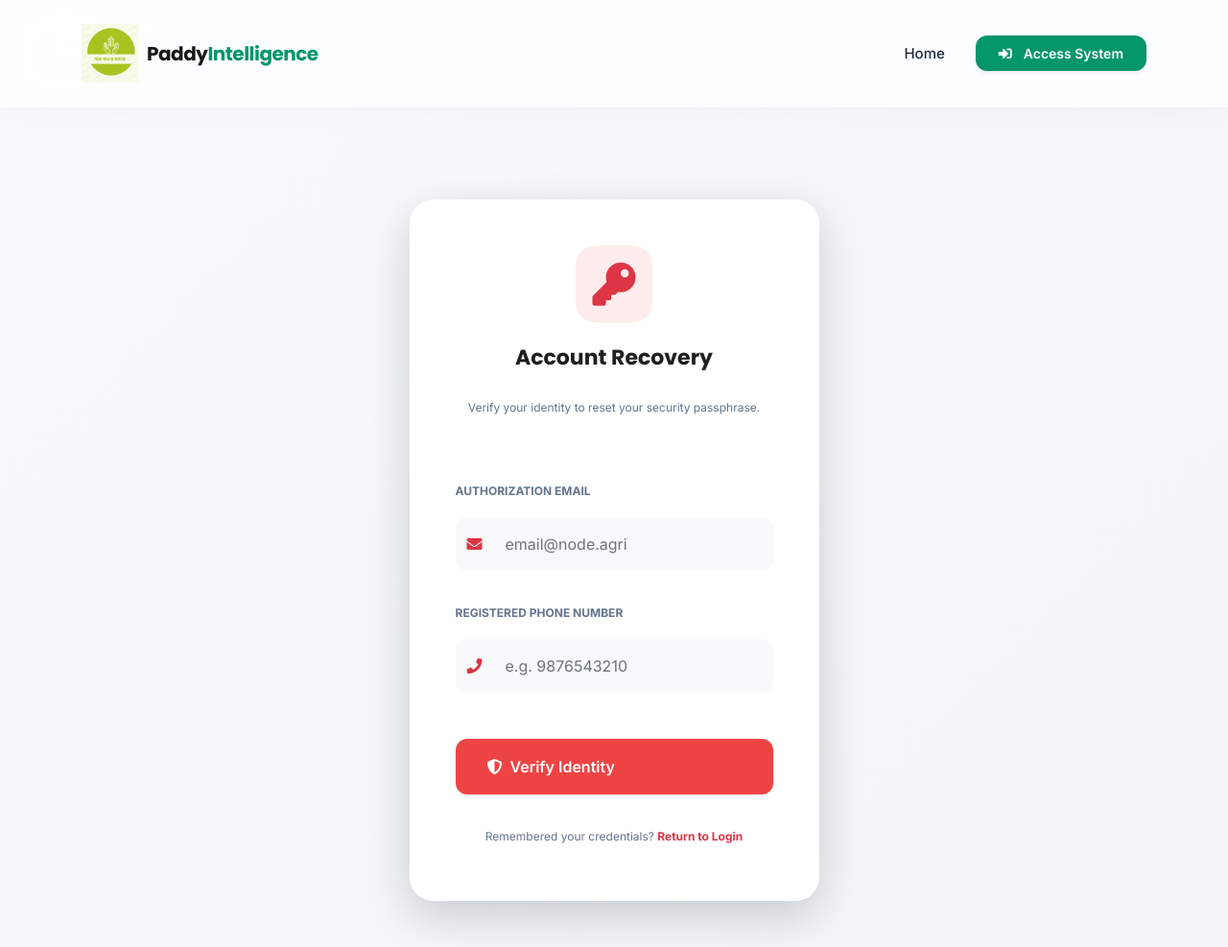
After one commit to pranav007123/paddy, a Django app: page /forgot_password/ in a window 1280 px wide. The commit adds this page. Shown: the whole page at 96% size. Run offline with Django 3.2, Linux system fonts and the light colour scheme; some libraries are stand-ins or nearby versions.

Commit message:
Update project files

```diff
--- a/paddy/urls.py
+++ b/paddy/urls.py
@@ -27,6 +27,10 @@ urlpatterns = [
     path('v_register/',views.v_register),
     path('login/',views.login, name='login'),
     path('login/addlogin',views.addlogin),
+    path('forgot_password/', views.forgot_password, name='forgot_password'),
+    path('forgot_password/verify', views.verify_forgot_password),
+    path('reset_password/', views.reset_password, name='reset_password'),
+    path('reset_password/update', views.update_password),
     path('logout/',views.logout, name='logout'),
     path('recent_diseases',views.recent_diseases),
     path('files',views.files, name='paddy_upload'),
--- a/paddy/views.py
+++ b/paddy/views.py
@@ -63,6 +63,66 @@ def addlogin(request):
 
     else:
         return render(request,'login.html',{'message':"Invalid Email or Password"})
+
+def forgot_password(request):
+    return render(request, 'forgot_password.html')
+
+def verify_forgot_password(request):
+    if request.method == "POST":
+        email = request.POST.get('email', '').strip()
+        phone_number = request.POST.get('phone_number', '').strip()
+
+        # Check if user exists with this email and phone number
+        if user.objects.filter(email=email, phone_number=phone_number).exists():
+            request.session['reset_email'] = email
+            return redirect('/reset_password/')
+        else:
+            messages.error(request, "Invalid Email or Registered Phone Number combination.")
+            return redirect('/forgot_password/')
+    return redirect('/forgot_password/')
+
+def reset_password(request):
+    if 'reset_email' not in request.session:
+        messages.error(request, "Session expired or invalid request. Please verify your identity again.")
+        return redirect('/forgot_password/')
+    return render(request, 'reset_password.html')
+
+def update_password(request):
+    if request.method == "POST":
+        if 'reset_email' not in request.session:
+            messages.error(request, "Session expired. Please try again.")
+            return redirect('/forgot_password/')
+
+        email = request.session['reset_email']
+        new_password = request.POST.get('new_password')
+        confirm_password = request.POST.get('confirm_password')
+
+        if new_password != confirm_password:
+            messages.error(request, "Passwords do not match.")
+            return redirect('/reset_password/')
+
+        # Basic constraints
+        if len(new_password) < 8:
+            messages.error(request, "Password must be at least 8 characters long.")
+            return redirect('/reset_password/')
+
+        try:
+            user_obj = user.objects.get(email=email)
+            user_obj.password = new_password
+            user_obj.confirm_password = new_password # Update confirm_password field as well
+            user_obj.save()
+
+            # Clear session variable securely
+            del request.session['reset_email']
+
+            messages.success(request, "Security passphrase updated successfully. Please log in.")
+            return redirect('/login/')
+
+        except user.DoesNotExist:
+            messages.error(request, "Error finding account. Please try again.")
+            return redirect('/forgot_password/')
+
+    return redirect('/reset_password/')
 
 def logout(request):
     session_keys=list(request.session.keys())
--- /dev/null
+++ b/templates/forgot_password.html
@@ -0,0 +1,76 @@
+{% extends 'base.html' %}
+{% load static %}
+
+{% block title %}Forgot Security Passphrase - Agricultural Intelligence{% endblock %}
+
+{% block content %}
+<div class="container py-5 mt-5">
+    <div class="row justify-content-center">
+        <div class="col-lg-5 col-md-8 px-4">
+            <div class="feature-card p-4 p-md-5 shadow-lg border-0"
+                style="border-radius: 25px; background: rgba(255, 255, 255, 0.95); backdrop-filter: blur(10px);">
+                <div class="text-center mb-5">
+                    <div class="stat-icon mx-auto mb-4"
+                        style="background: rgba(239, 68, 68, 0.1); width: 80px; height: 80px; border-radius: 20px; display: flex; align-items: center; justify-content: center;">
+                        <i class="fas fa-key text-danger fa-3x"></i>
+                    </div>
+                    <h2 class="font-weight-bold mb-2">Account Recovery</h2>
+                    <p class="text-muted small">Verify your identity to reset your security passphrase.</p>
+                </div>
+
+                <form method="POST" action="/forgot_password/verify">
+                    {% csrf_token %}
+                    <div class="mb-4">
+                        <label class="form-label small text-muted text-uppercase font-weight-bold">Authorization
+                            Email</label>
+                        <div class="input-group">
+                            <span class="input-group-text bg-light border-0" style="border-radius: 12px 0 0 12px;"><i
+                                    class="fas fa-envelope text-danger opacity-50"></i></span>
+                            <input type="email" class="form-control bg-light border-0 py-3" name="email"
+                                placeholder="email@node.agri" required style="border-radius: 0 12px 12px 0;">
+                        </div>
+                    </div>
+                    <div class="mb-5">
+                        <label class="form-label small text-muted text-uppercase font-weight-bold">Registered
+                            Phone Number</label>
+                        <div class="input-group">
+                            <span class="input-group-text bg-light border-0" style="border-radius: 12px 0 0 12px;"><i
+                                    class="fas fa-phone text-danger opacity-50"></i></span>
+                            <input type="tel" class="form-control bg-light border-0 py-3" name="phone_number"
+                                placeholder="e.g. 9876543210" required style="border-radius: 0 12px 12px 0;"
+                                pattern="[0-9]{10}" title="Please enter a valid 10-digit phone number">
+                        </div>
+                    </div>
+
+                    <button type="submit" class="btn btn-premium w-100 py-3 shadow-sm mb-4 text-white"
+                        style="background-color: #ef4444; border-radius: 12px;">
+                        <i class="fas fa-shield-alt me-2"></i>Verify Identity
+                    </button>
+
+                    <div class="text-center">
+                        <p class="small text-muted mb-0">Remembered your credentials? <a href="/login"
+                                class="text-danger font-weight-bold text-decoration-none">Return to Login</a></p>
+                    </div>
+                </form>
+            </div>
+        </div>
+    </div>
+</div>
+
+<style>
+    body {
+        background: linear-gradient(135deg, #f8fafc 0%, #f1f5f9 100%);
+        min-height: 100vh;
+    }
+
+    .form-control:focus {
+        background-color: #fff !important;
+        box-shadow: 0 0 0 0.25rem rgba(239, 68, 68, 0.1) !important;
+    }
+
+    .hover-opacity-100:hover {
+        opacity: 1 !important;
+        transition: opacity 0.3s ease;
+    }
+</style>
+{% endblock %}
```
Also changed, not shown: templates/login.html (+6 -2 lines), templates/reset_password.html (added, +76 -0 lines).
